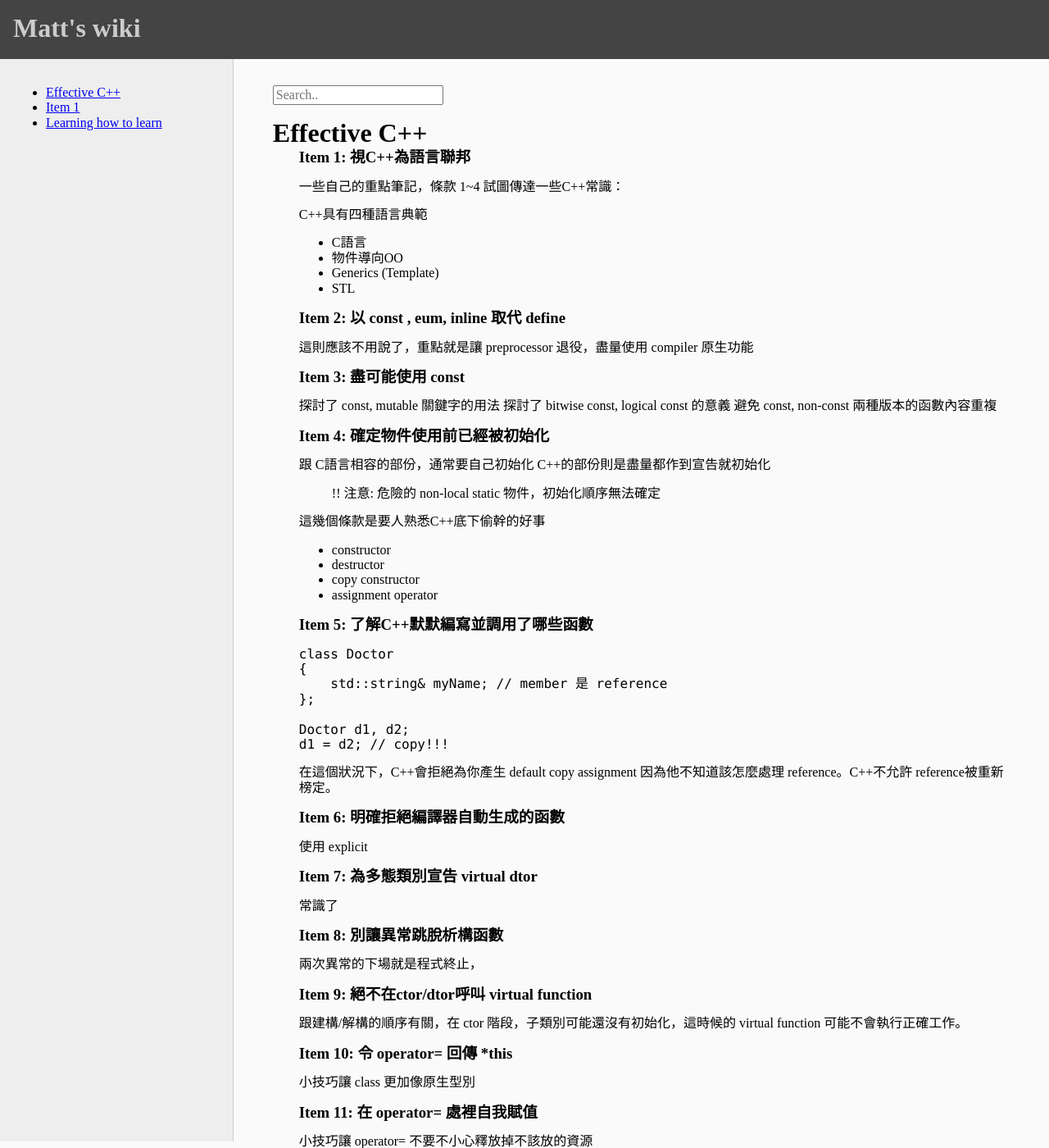
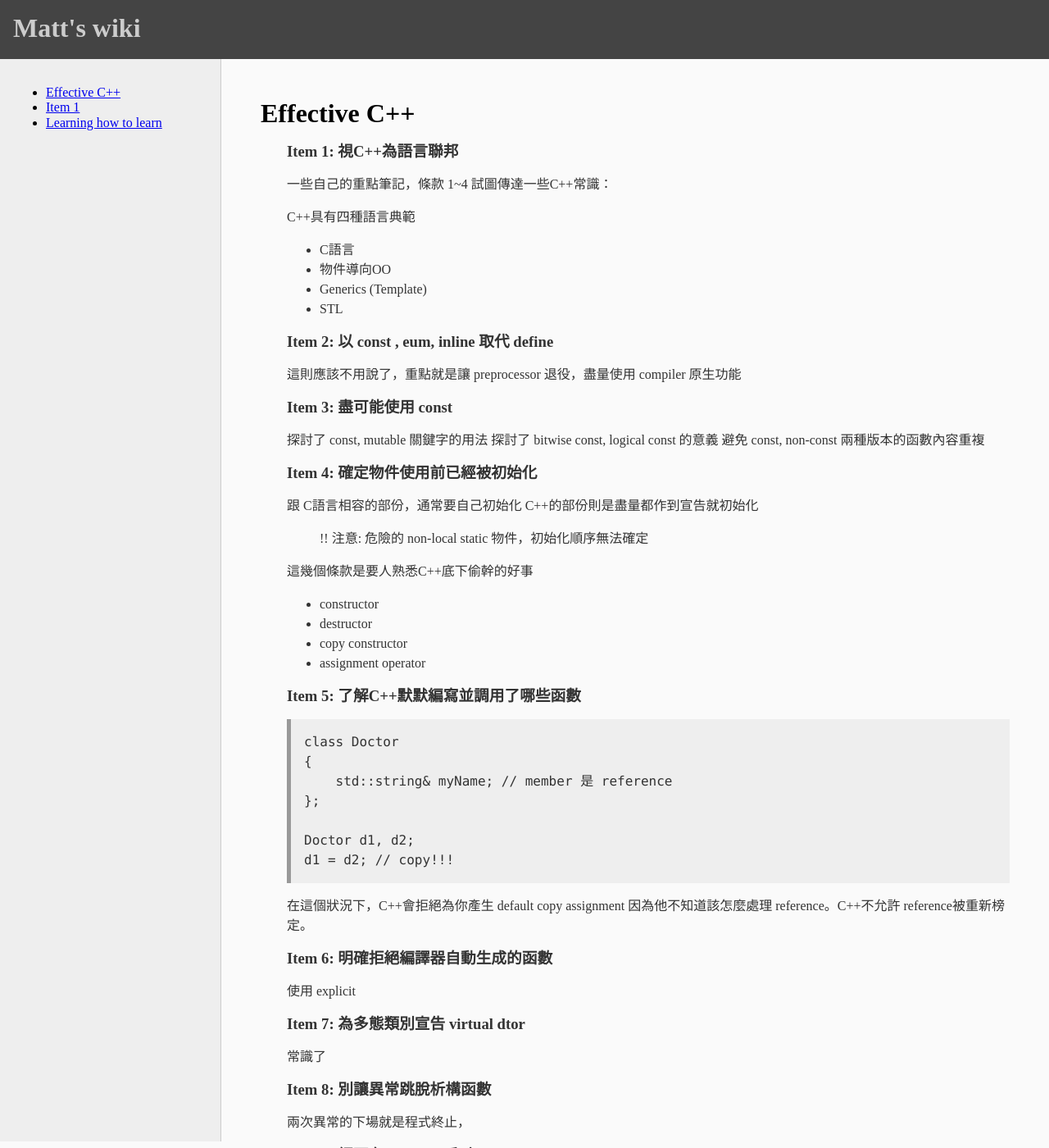
Before and after one commit to chchwy/note, a Jekyll site: the page built from index.md, in a window 1280 px wide and 1400 px high. Shown: the whole window at 82% size. Built offline with Jekyll 4.4.1, drawn with Linux system fonts in a browser that asks for light colours.

Commit message:
A bit styles

```diff
--- a/_includes/styles.html
+++ b/_includes/styles.html
@@ -4,11 +4,14 @@
 body, div, h1, h2, h3 {margin:0; padding: 0;}
 div { box-sizing: border-box; }
 pre, code {font-family: Iosevka, Consolas, 'Courier New', Courier, monospace;}
+pre.highlight {background-color:#eee; padding:1em; border-left: solid 5px #999;}
 .wrapper {display:flex;}
 .nav { position:sticky; top: 0; background-color: #444; padding: 1em; height:40px;}
-.sidebar {position:sticky; top:72px; background-color: #eee; border-right: solid 1px #ccc; padding: 1em; width: 300px; height: calc(100vh - 5rem);}
+.sidebar {position:sticky; top:72px; background-color: #eee; border-right: solid 1px #ccc; padding: 1em; min-width: 270px; height: calc(100vh - 5rem);}
 #main { padding: 1em 3em; }
 
 .site-name {color:#ccc;}
-.note-content {padding-left: 2em;}
+.note-title {margin-top: 1em; margin-bottom:0.5em;}
+.note-content {padding-left: 2em; line-height: 1.5em; color:#333;}
+.note-footer {margin: 2em 0em;}
 </style>
--- a/index.md
+++ b/index.md
@@ -6,14 +6,13 @@
 title: Welcome
 ---
 
-<input type="text" placeholder="Search..">
+{% for pg in site.notes %}
+  <h1 id="{{ pg.anchor }}" class="note-title">{{ pg.title }}</h1>
+  <div class="note-content">
+    {{ pg.content | markdownify }}
+  </div>
 
-{% for pg in site.notes %}
-  <h1 id="{{ pg.anchor }}">{{ pg.title }}</h1>
-  <section class="note-content">
-    {{ pg.content | markdownify }}
-  </section>
-  <br>
+  <div class="note-footer">
   <hr>
-  <br>
+  </div>
 {% endfor %}
```
